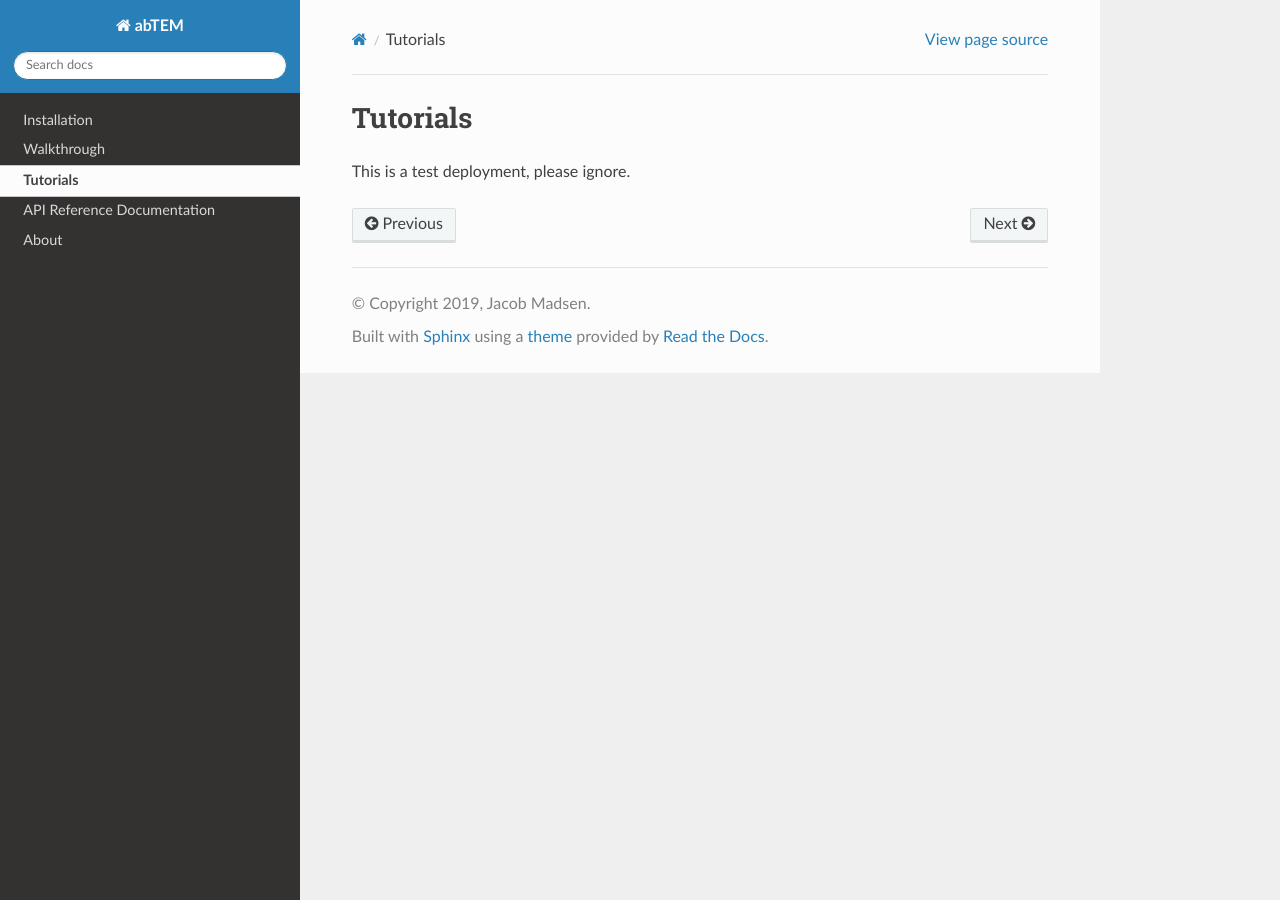
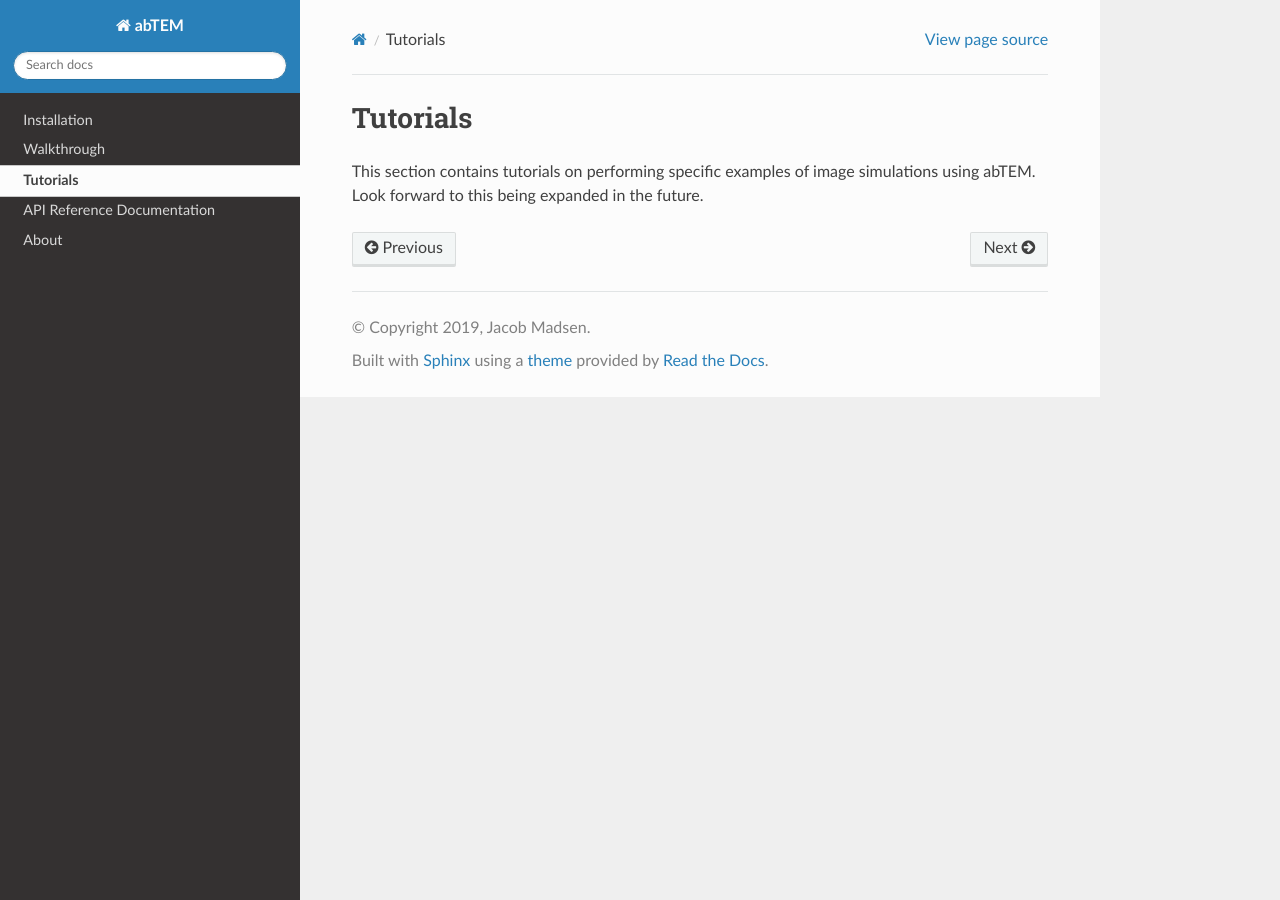
Before and after one commit to abTEM/abTEM, a Sphinx documentation site: the page built from docs/source/tutorials/tutorials.rst, in a window 1280 px wide. Built offline with Sphinx 7.4.7 and the Read the Docs theme 2.0.0, drawn with Linux system fonts in a browser that asks for light colours; pages that are not in the unit, such as notebooks, are missing from menus.

Commit message:
provided better introduction to tutorials section of abTEM

```diff
--- a/docs/source/tutorials/tutorials.rst
+++ b/docs/source/tutorials/tutorials.rst
@@ -1,7 +1,8 @@
 Tutorials
 =========
 
-This is a test deployment, please ignore.
+This section contains tutorials on performing specific examples of image simulations using abTEM. Look forward to this
+being expanded in the future.
 
 .. toctree::
     :maxdepth: 1
```
